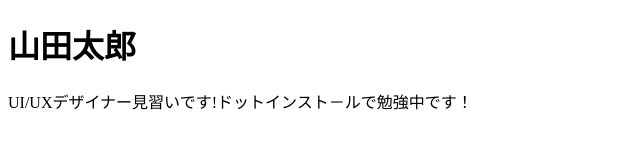
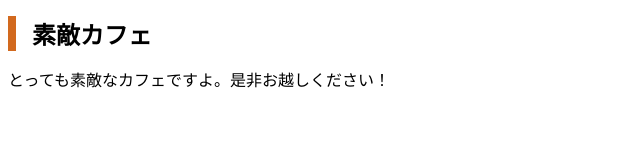
Before and after one commit to Sagrada16032022/dotinstall.github.io, a plain HTML site: page index.html in a window 1280 px wide. Shown: the whole page, without its empty margins (0-640 px from the left). Drawn offline with Linux system fonts and the light colour scheme.

Commit message:
Add files via upload

```diff
--- /dev/null
+++ b/css/styles.css
@@ -0,0 +1,5 @@
+h1 {
+  font-size: 24px;
+  padding-left: 16px;
+  border-left: 8px solid chocolate;
+}
--- a/index.html
+++ b/index.html
@@ -4,11 +4,11 @@
   <meta charset="utf-8">
   <meta http-equiv="X-UA-Compatible" content="IE=edge">
   <meta name="viewport" content="width=device-width, initial-scale=1.0">
-  <title>山田太郎のポートフォリオサイト</title>
-  <link rel="stylesheet" href="css/styles.css">
+  <title>素敵カフェ</title>
+  <link rel="stylesheet" href="css/styles.css"
 </head>
 <body>
-  <h1>山田太郎</h1>
-  <P>UI/UXデザイナー見習いです!ドットインスト－ルで勉強中です！</P>
+  <h1>素敵カフェ</h1>
+  <p>とっても素敵なカフェですよ。是非お越しください！</p>
 </body>
 </html>
```
